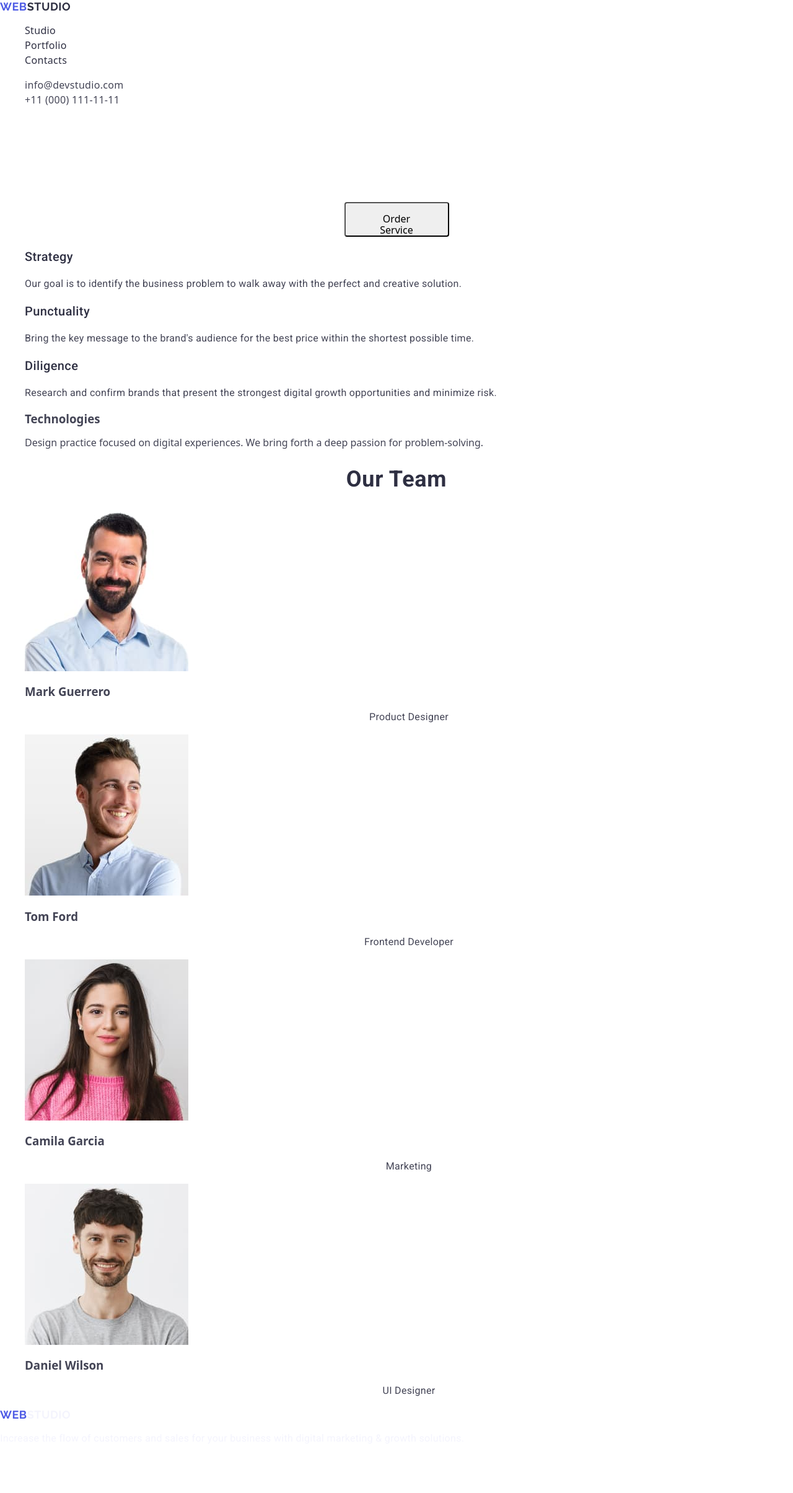
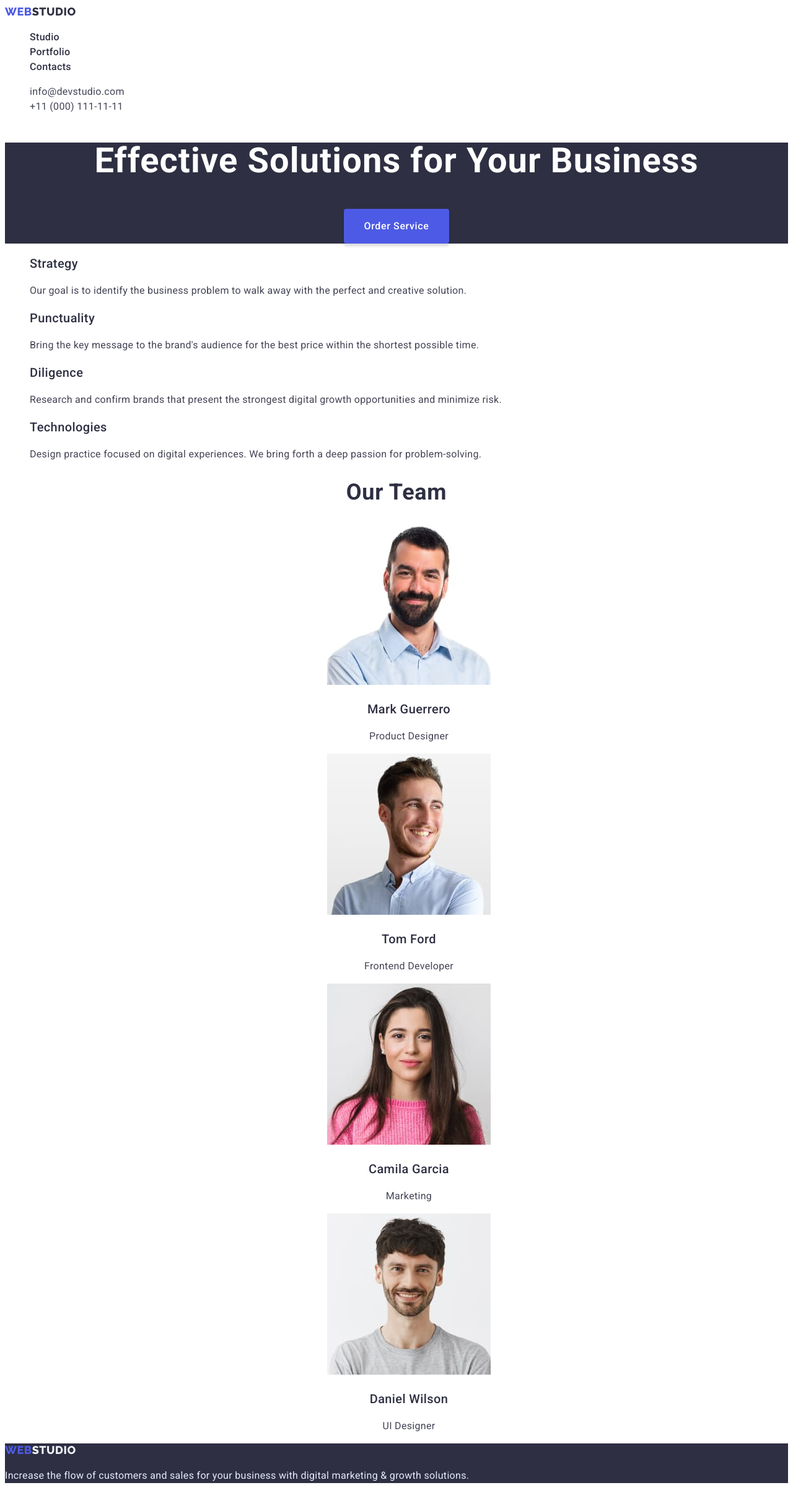
Before and after one commit to DenysSodinkov/goit-markup-hw-02, a plain HTML site: page index.html in a window 1280 px wide. Shown: the whole page at 62% size. Before the commit the page ends 2349 px from the top, so only its background shows below. Drawn offline with nearby package versions, Linux system fonts and the light colour scheme.

Commit message:
goit-markup-hw-02-2

```diff
--- a/css/styles.css
+++ b/css/styles.css
@@ -1,63 +1,138 @@
+:root {
+    --primary-bg-color: #ffffff;
+    --secondary-bg-color: #2E2F42;
+    --color-main-text: #2E2F42;
+    --color-secondary-text: #434455;
+    --accent: #4D5AE5;
+    --accent-pressed-state: #404BBF;
+    --color-bg-team: #F4F4FD;
+}
+
 body {
     font-family: 'Roboto', sans-serif;
-    color: #434455;
-    background-color: #FFF;
+    font-size: 16px;
+    font-weight: 400;
+    line-height: 1.5;
+    letter-spacing: 0.02em;
+    color: var(--color-secondary-text);
 }
 
-a {
+
+
+
+.link {
     text-decoration: none;
 }
 
-ul,
-ol {
+.logo-header {
+    font-family: 'Raleway', sans-serif;
+    font-weight: 800;
+    font-size: 18px;
+    line-height: 1.17;
+    letter-spacing: 0.03em;
+    text-transform: uppercase;
+    color: var(--accent);
+}
+
+.logo-header-blue {
+    color: var(--color-main-text);
+}
+
+.list {
     list-style: none;
 }
 
-.logo {
-    color: #4D5AE5;
-    font-family: Raleway, sans-serif;
+.site-nav {
+    font-weight: 500;
+    font-size: 16px;
+    line-height: 1.5;
+    letter-spacing: 0.02em;
+    color: var(--color-main-text);
+}
+
+.site-nav .link {
+    color: var(--color-main-text);
+    font-weight: 500;
+}
+
+.site-nav .link:hover,
+.site-nav .link:focus {
+    color: var(--accent-pressed-state);
+}
+
+.contacts.link {
+    color: var(--color-secondary-text);
+    text-decoration: none;
+    font-weight: 400;
+    font-style: normal;
+}
+
+.site-nav .contact-link:hover,
+.site-nav .contact-link:focus {
+    color: var(--accent-pressed-state)
+}
+
+
+.btn-list {
+    text-align: center;
+}
+
+.btn-nav {
+    font-family: 'Roboto', sans-serif;
+    font-weight: 500;
+    font-size: 16px;
+    line-height: 1.5;
+    letter-spacing: 0.04em;
+    cursor: pointer;
+    background: var(--color-bg-team);
+    border: 1px solid #E7E9FC;
+    border-radius: 4px;
+    padding: 12px 24px;
+    color: var(--accent);
+}
+
+.btn-list .btn-nav:hover,
+.btn-list .btn-nav:focus {
+    color: #FFFFFF;
+    background: var(--accent-pressed-state);
+    box-shadow: 0px 3px 1px rgba(0, 0, 0, 0.1), 0px 2px 1px rgba(0, 0, 0, 0.08), 0px 2px 2px rgba(0, 0, 0, 0.12);
+    border-radius: 4px;
+    border: none;
+}
+
+.gallery-list-title {
+    font-weight: 500;
+    font-size: 20px;
+    line-height: 1.2;
+    letter-spacing: 0.02em;
+    color: var(--color-main-text);
+}
+
+.gallery-list-text {
+    color: var(--color-secondary-text);
+}
+
+.section-address {
+    background-color: var(--secondary-bg-color);
+    text-align: left;
+}
+
+.section-address {
+    color: #E7E9FC;
+}
+
+.logo-footer {
+    color: #ffffff;
+    font-family: "Raleway";
+    text-decoration: none;
     font-size: 18px;
-    font-weight: 700;
-    line-height: 1.17;
-    letter-spacing: 0.03em;
+    line-height: 1.2;
     text-transform: uppercase;
 }
 
-.logo-part {
-    color: #2E2F42;
-}
-
-.nav-link {
-    color: #2E2F42;
-    font-size: 16px;
-    font-weight: 500;
-    line-height: 1.5;
-    letter-spacing: 0.02em;
-}
-
-.nav-link:hover,
-.nav-link:focus {
-    color: #404BBF;
-}
-
-.address {
+.site-nav-address {
     font-style: normal;
 }
-
-.address-link {
-    color: #434455;
-    font-size: 16px;
-    line-height: 1.5;
-    letter-spacing: 0.02em;
-}
-
-.address-link:hover,
-.address-link:focus {
-    color: #404BBF;
-}
-
-
-/* sektion-1 */
 
 .hero {
     color: #ffffff;
@@ -66,99 +141,68 @@ ol {
 }
 
 .section-banner-title {
-    font-family: "Roboto", sans-serif;
-        font-weight: 700;
-        font-size: 56px;
-        line-height: 1.07143;
-        letter-spacing: 0.02em;
-        text-align: center;
-        color: #fff;
+    font-weight: 700;
+    font-size: 56px;
+    line-height: 1.07;
+    letter-spacing: 0.02em
 }
 
-
-.tn-banner {
-border-radius: 4px;
+.btn-banner {
+    font-family: 'Roboto', sans-serif;
     padding: 16px 32px;
-    width: 169px;
-    height: 56px;
+    background: var(--accent);
+    box-shadow: 0px 4px 4px rgba(0, 0, 0, 0.15);
+    border-radius: 4px;
+    font-weight: 500;
+    font-size: 16px;
+    letter-spacing: 0.04em;
+    border: none;
+    line-height: 1.5;
+    color: #ffffff;
+    cursor: pointer;
 }
 
+.hero .btn-banner:hover,
+.hero .btn-banner:focus {
+    background-color: var(--accent-pressed-state);
+}
 
-
-
-
-
-
-/* sektion-2 */
-
+.features-list {
+    text-align: left;
+}
 
 .card-title {
-font-family: "Roboto", sans-serif;
     font-weight: 500;
     font-size: 20px;
     line-height: 1.2;
     letter-spacing: 0.02em;
-    color: #2e2f42;
+    color: var(--color-main-text);
 }
 
-.sectiontext {
-font-family: "Roboto", sans-serif;
-    font-weight: 400;
-    font-size: 16px;
-    line-height: 1.5;
-    letter-spacing: 0.02em;
-    color: #434455;
+.works-list {
+    list-style: none;
+    text-align: center;
 }
 
-/* sektion-3 */
+.section-list {
+    text-align: center;
+}
+
+.logo-header-white {
+    color: #f4f4fd;
+}
 
 .section-title {
-font-family: "Roboto", sans-serif;
     font-weight: 700;
     font-size: 36px;
-    line-height: 1.11111;
+    line-height: 1.11;
+    text-align: center;
     letter-spacing: 0.02em;
-    text-align: center;
-    color: #2e2f42;
+    text-transform: capitalize;
+    color: var(--color-main-text);
 }
 
 .section-team-text {
-font-family: "Roboto", sans-serif;
-    font-weight: 400;
     font-size: 16px;
     line-height: 1.5;
-    letter-spacing: 0.02em;
-    text-align: center;
-    color: #434455;
 }
-
-/* footer */
-
-.logo-header link {
-    font-family: "Raleway", sans-serif;
-        font-weight: 700;
-        font-size: 18px;
-        line-height: 1.16667;
-        letter-spacing: 0.03em;
-        text-transform: uppercase;
-        color: #4d5ae5;
-}
-
-.logo-header-white {
-    font-family: "Raleway", sans-serif;
-        font-weight: 700;
-        font-size: 18px;
-        line-height: 1.16667;
-        letter-spacing: 0.03em;
-        text-transform: uppercase;
-        color: #f4f4fd;
-}
-
-.par-fot {
-    font-family: "Roboto", sans-serif;
-        font-weight: 400;
-        font-size: 16px;
-        line-height: 1.5;
-        letter-spacing: 0.02em;
-        color: #f4f4fd;
-}
--- a/index.html
+++ b/index.html
@@ -2,87 +2,84 @@
 <html lang="en">
   <head>
     <meta charset="UTF-8" />
+    <meta http-equiv="X-UA-Compatible" content="IE=edge" />
     <meta name="viewport" content="width=device-width, initial-scale=1.0" />
-    <link rel="stylesheet" href="./css/styles.css" />
-    <title>Studio</title>
-
-    <link
-      rel="stylesheet"
-      href="https://cdnjs.cloudflare.com/ajax/libs/modern-normalize/2.0.0/modern-normalize.min.css"
-    />
+    <title>WebStudio</title>
     <link rel="preconnect" href="https://fonts.googleapis.com" />
     <link rel="preconnect" href="https://fonts.gstatic.com" crossorigin />
     <link
-      href="https://fonts.googleapis.com/css2?family=Raleway:ital,wght@0,100..900;1,100..900&family=Roboto:wght@400;500;700&display=swap"
+      href="https://fonts.googleapis.com/css2?family=Raleway:wght@800&family=Roboto:wght@400;500;700&display=swap"
       rel="stylesheet"
     />
+    <link rel="stylesheet" href="./css/styles.css" />
   </head>
-  <!-- header -->
   <body>
-    <header class="may-header">
+    <!--site header-->
+    <header>
       <nav>
-        <a class="logo" href="./index.html"
-          ><span class="kol-van">Web</span
-          ><span class="logo-part">Studio</span></a
-        >
-        <ul class="menu">
-          <li><a class="nav-link" href="#studio">Studio</a></li>
-          <li><a class="nav-link" href="#portfolio">Portfolio</a></li>
-          <li><a class="nav-link" href="#contacts">Contacts</a></li>
+        <!--site logo-->
+        <a href="./index.html" class="logo-header link">
+          Web<span class="logo-header-blue">Studio</span>
+        </a>
+        <!--nav list-->
+        <ul class="site-nav list">
+          <li><a href="./index.html" class="link">Studio</a></li>
+          <li><a href="./portfolio.html" class="link">Portfolio</a></li>
+          <li><a href="" class="link">Contacts</a></li>
         </ul>
       </nav>
-      <address class="address">
-        <ul>
+      <!--contacts-->
+      <address class="site-nav-address">
+        <ul class="site-nav list">
           <li>
-            <a href="mailto:info@devstudio.com" class="address-link"
+            <a href="mailto:info@devstudio.com" class="contacts link"
               >info@devstudio.com</a
             >
           </li>
           <li>
-            <a href="tel:+110001111111" class="address-link"
+            <a href="tel:+110001111111" class="contacts link"
               >+11 (000) 111-11-11</a
             >
           </li>
         </ul>
       </address>
     </header>
-
-    <!-- sektion-1 -->
-
     <main>
+      <!--hero content-->
       <section class="hero">
         <h1 class="section-banner-title">
           Effective Solutions for Your Business
         </h1>
-        <button type="button" class="tn-banner">Order Service</button>
+        <button type="button" class="btn-banner">Order Service</button>
       </section>
-      <!-- sektion-2 -->
-      <section>
-        <ul>
+
+      <section class="section-features">
+        <h2 hidden class="section-title">Features</h2>
+        <ul class="features-list list">
           <li>
             <h3 class="card-title">Strategy</h3>
-            <p class="sectiontext">
+            <p class="section-team-text">
               Our goal is to identify the business problem to walk away with the
               perfect and creative solution.
             </p>
           </li>
           <li>
             <h3 class="card-title">Punctuality</h3>
-            <p class="sectiontext">
+            <p class="section-team-text">
               Bring the key message to the brand's audience for the best price
               within the shortest possible time.
             </p>
           </li>
           <li>
             <h3 class="card-title">Diligence</h3>
-            <p class="sectiontext">
+            <p class="section-team-text">
               Research and confirm brands that present the strongest digital
               growth opportunities and minimize risk.
             </p>
           </li>
           <li>
-            <h3>Technologies</h3>
-            <p>
+            <h3 class="card-title">Technologies</h3>
+            <p class="section-team-text">
               Design practice focused on digital experiences. We bring forth a
               deep passion for problem-solving.
             </p>
@@ -90,61 +87,57 @@
         </ul>
       </section>
 
-      <!-- sektion-3 -->
-
       <section class="section-team">
         <h2 class="section-title">Our Team</h2>
-        <ul>
+        <ul class="section-list list">
           <li>
             <img
               src="./images/man-1.jpg"
-              alt="Mark Guerrero"
+              alt="Product Designer photo"
               width="264"
               height="260"
             />
-            <h3>Mark Guerrero</h3>
+            <h3 class="card-title">Mark Guerrero</h3>
             <p class="section-team-text">Product Designer</p>
           </li>
           <li>
             <img
               src="./images/man-2.jpg"
-              alt="Tom Ford"
+              alt="Frontend Developer photo"
               width="264"
               height="260"
             />
-            <h3>Tom Ford</h3>
+            <h3 class="card-title">Tom Ford</h3>
             <p class="section-team-text">Frontend Developer</p>
           </li>
           <li>
             <img
               src="./images/woman.jpg"
-              alt="Camila Garcia"
+              alt="Marketing Manager photo"
               width="264"
               height="260"
             />
-            <h3>Camila Garcia</h3>
+            <h3 class="card-title">Camila Garcia</h3>
             <p class="section-team-text">Marketing</p>
           </li>
           <li>
             <img
               src="./images/man-3.jpg"
-              alt="Daniel Wilson"
+              alt="UI Designer photo"
               width="264"
               height="260"
             />
-            <h3>Daniel Wilson</h3>
+            <h3 class="card-title">Daniel Wilson</h3>
             <p class="section-team-text">UI Designer</p>
           </li>
         </ul>
       </section>
     </main>
-    <!-- footer -->
     <footer class="section-address">
-      <a href="./index.html" class="logo"
-        ><span class="logo-header link">Web</span
-        ><span class="logo-header-white">Studio</span></a
-      >
-      <p class="par-fot">
+      <a href="./index.html" class="logo-header link">
+        Web<span class="logo-header-white">Studio</span>
+      </a>
+      <p>
         Increase the flow of customers and sales for your business with digital
         marketing & growth solutions.
       </p>
```
